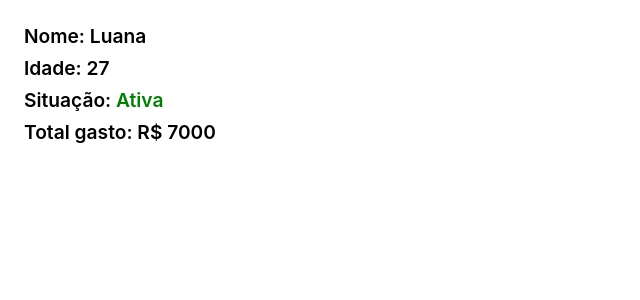
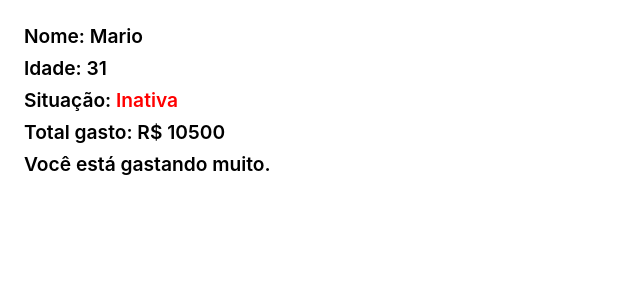
Before and after one commit to Henrique1204/React-Origamid, a JavaScript app in the folder appreact/: page / in a window 1280 px wide. Shown: the top 300 px of the page, without its empty margins (0-640 px from the left). Built offline with nearby package versions, Linux system fonts and the light colour scheme; the HTML template or start-up script is replaced by a standard one.

Commit message:
Corrigir exercicio de JSX

```diff
--- a/appreact/src/App.js
+++ b/appreact/src/App.js
@@ -26,7 +26,7 @@ const mario = {
 };
 
 const App = () => {
-    const dados = luana;
+    const dados = mario;
 
     const situacao = (
         <span style={{ color: (dados.ativa) ? "green" : "red" }}>
@@ -45,7 +45,7 @@ const App = () => {
                 <li>Idade: {dados.idade}</li>
                 <li>Situação: {situacao}</li>
                 <li>Total gasto: R$ {totalGasto}</li>
-                {(totalGasto >= 10000) ? <li>Você está gastando muito.</li> : ""}
+                {totalGasto >= 10000 && <li>Você está gastando muito.</li>}
             </ul>
         </div>
     );
```
